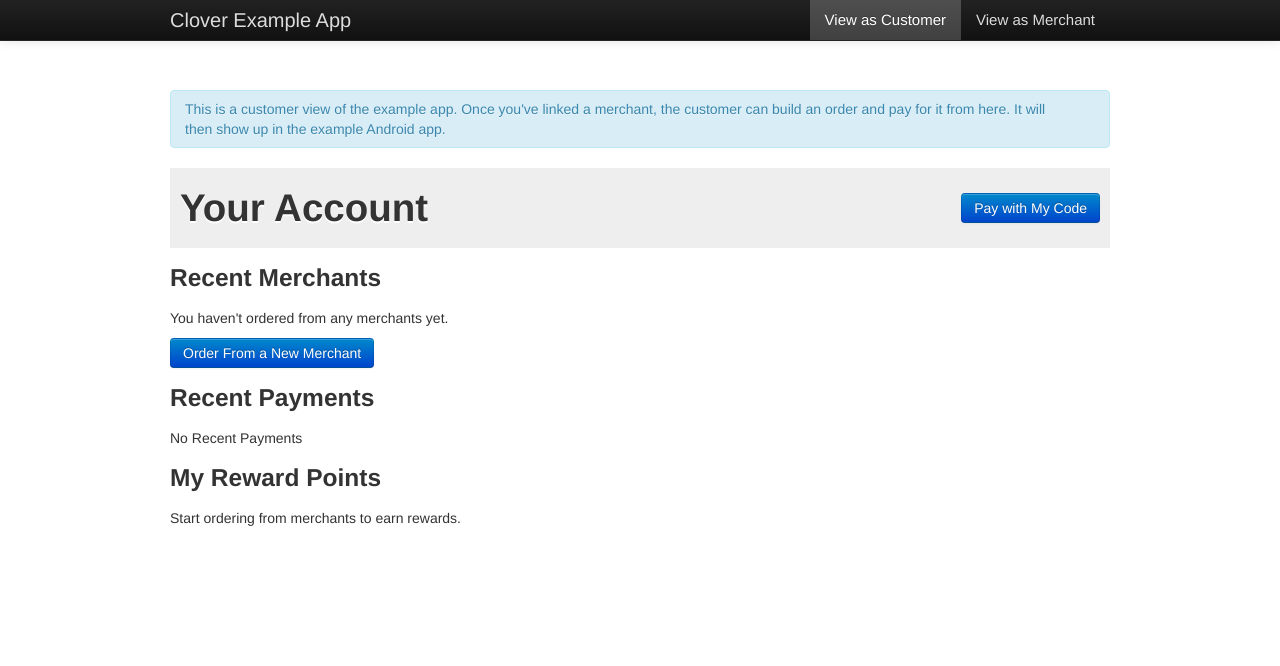
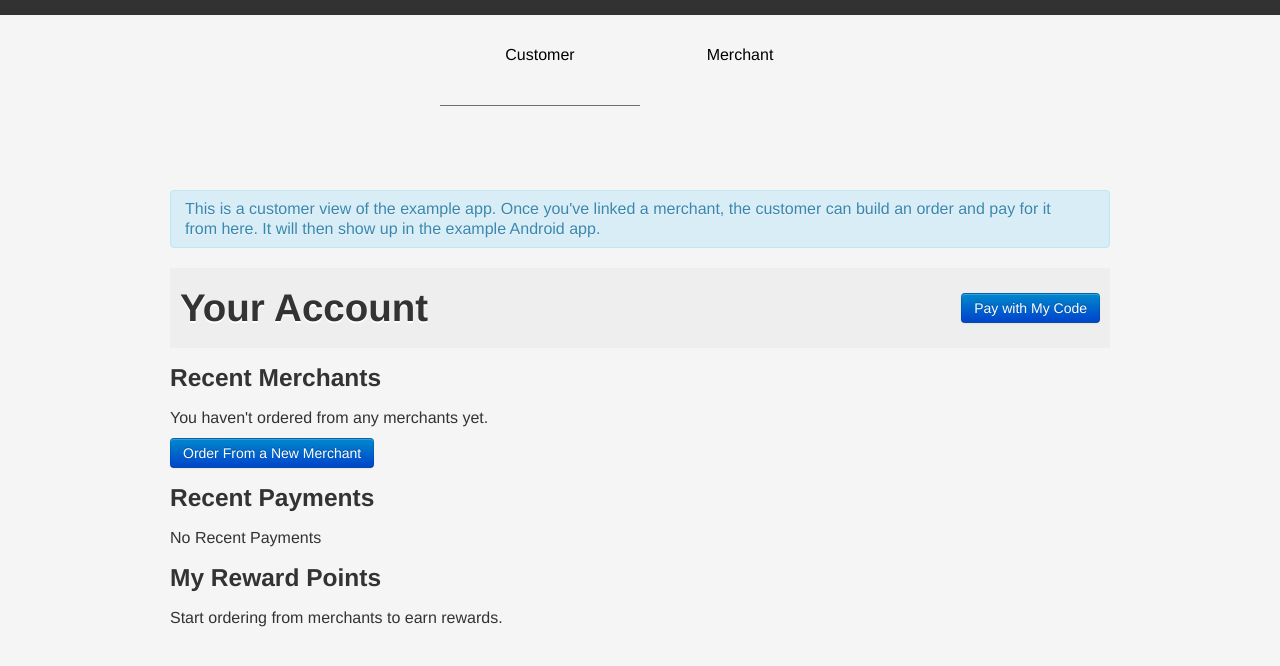
Before and after one commit to f-x-dx/example-server, a Python web app: template src/application/templates/customer_home.html in a window 1280 px wide. Shown: the top 666 px of the page. Run offline with Jinja, Linux system fonts and the light colour scheme; the template is opened without the code that fills it, so the values that code supplies are empty; some libraries are stand-ins or nearby versions.

Commit message:
update header style per visual design

```diff
--- a/src/application/static/css/main.css
+++ b/src/application/static/css/main.css
@@ -21,26 +21,76 @@
                 no-repeat;
 }
 
+body {
+	background-color: rgba(245, 245, 245, 1);
+/*	font-family: 'Roboto', sans-serif;*/
+	font-size: 1em;
+	font-weight: 300;
+}
+
 .merchantBody {
 	background: #fcfffc;
 }
 
+.navbar {
+	margin-bottom:100px;
+}
+
+.navbar .nav {
+	margin:0 auto;
+	float:none;
+	display:inline-block;
+}
+
+.navbar-inverse .navbar-inner {
+	min-height: 85px;
+	background-color: rgba(245, 245, 245, 1);
+	background-image: none;
+	border-color: transparent;
+	border-top: 15px solid rgba(50, 50, 50, 1);
+	-webkit-box-shadow: none;
+	-moz-box-shadow: none;
+	box-shadow: none;
+}
+
+.merch .navbar-inner {
+	border-top: 15px solid rgba(144, 178, 128, 1);
+	background: #fcfffc;
+}
+
+.nav-collapse {
+	text-align: center;
+}
+
 .navbar-inverse .brand, .navbar-inverse .nav>li>a {
-	color: #ddd;
+	color: #000;
 }
 
 .navbar-inverse .nav>li>a {
-	font-size: 15px;
+	display: table-cell;
+	height: 30px;
+	padding: 30px 40px;
+	text-align: center;
+	width: 120px;
+	text-shadow: none;
+}
+
+.navbar-inverse .nav>li>a:hover {
+	color:#111;
 }
 
 .navbar-inverse .nav>li>a.active {
-	color: #fff;
-	background-color:rgba(255,255,255,0.2);
+/*	color: #fff;
+	background-color:rgba(255,255,255,0.2);*/
+	border-bottom: 1px solid rgba(110, 110, 110, 1);
 }
 
-.navbar .nav {
-	float:right;
-	margin:0;
+.navbar-inverse.merch .nav>li>a.active {
+	border-bottom: 1px solid rgba(56, 123, 43, 1);
+}
+
+#body_content {
+	margin-top: 100px;
 }
 
 .title {
@@ -58,22 +108,6 @@
 
 h1 {
 	text-shadow: 0px 2px 0px #fff;
-}
-
-.merch .navbar-inner {
-  background-color: #2c5c4c; /* fallback color, place your own */
-
-  /* Gradients for modern browsers, replace as you see fit */
-  background-image: -moz-linear-gradient(top, #468847, #357736);
-  background-image: -ms-linear-gradient(top, #468847, #357736);
-  background-image: -webkit-gradient(linear, 0 0, 0 100%, from(#468847), to(#357736));
-  background-image: -webkit-linear-gradient(top, #468847, #357736);
-  background-image: -o-linear-gradient(top, #468847, #357736);
-  background-image: linear-gradient(top, #468847, #357736);
-  background-repeat: repeat-x;
-
-  /* IE8-9 gradient filter */
-  filter: progid:DXImageTransform.Microsoft.gradient(startColorstr='#468847', endColorstr='#357736', GradientType=0);
 }
 
 .right {
--- a/src/application/templates/includes/nav.html
+++ b/src/application/templates/includes/nav.html
@@ -7,14 +7,14 @@
         <span class="icon-bar"></span>
         <span class="icon-bar"></span>
       </a>
-      <a class="brand">Clover Example App</a>
+      <!-- <a class="brand">Clover Example App</a> -->
       <div class="nav-collapse">
         <ul class="nav right">
           <li>
-            <a href="{{ url_for('customer_home') }}" class="customer-nav {% if merchant_section %}{% else %}active{% endif %}">View as Customer</a>
+            <a href="{{ url_for('customer_home') }}" class="customer-nav {% if merchant_section %}{% else %}active{% endif %}">Customer</a>
           </li>
           <li>
-            <a href="{{ url_for('merchant_home') }}" class="merchant-nav {% if merchant_section %}active{% endif %}">View as Merchant</a>
+            <a href="{{ url_for('merchant_home') }}" class="merchant-nav {% if merchant_section %}active{% endif %}">Merchant</a>
           </li>
         </ul>
       </div><!--/.nav-collapse -->
```
